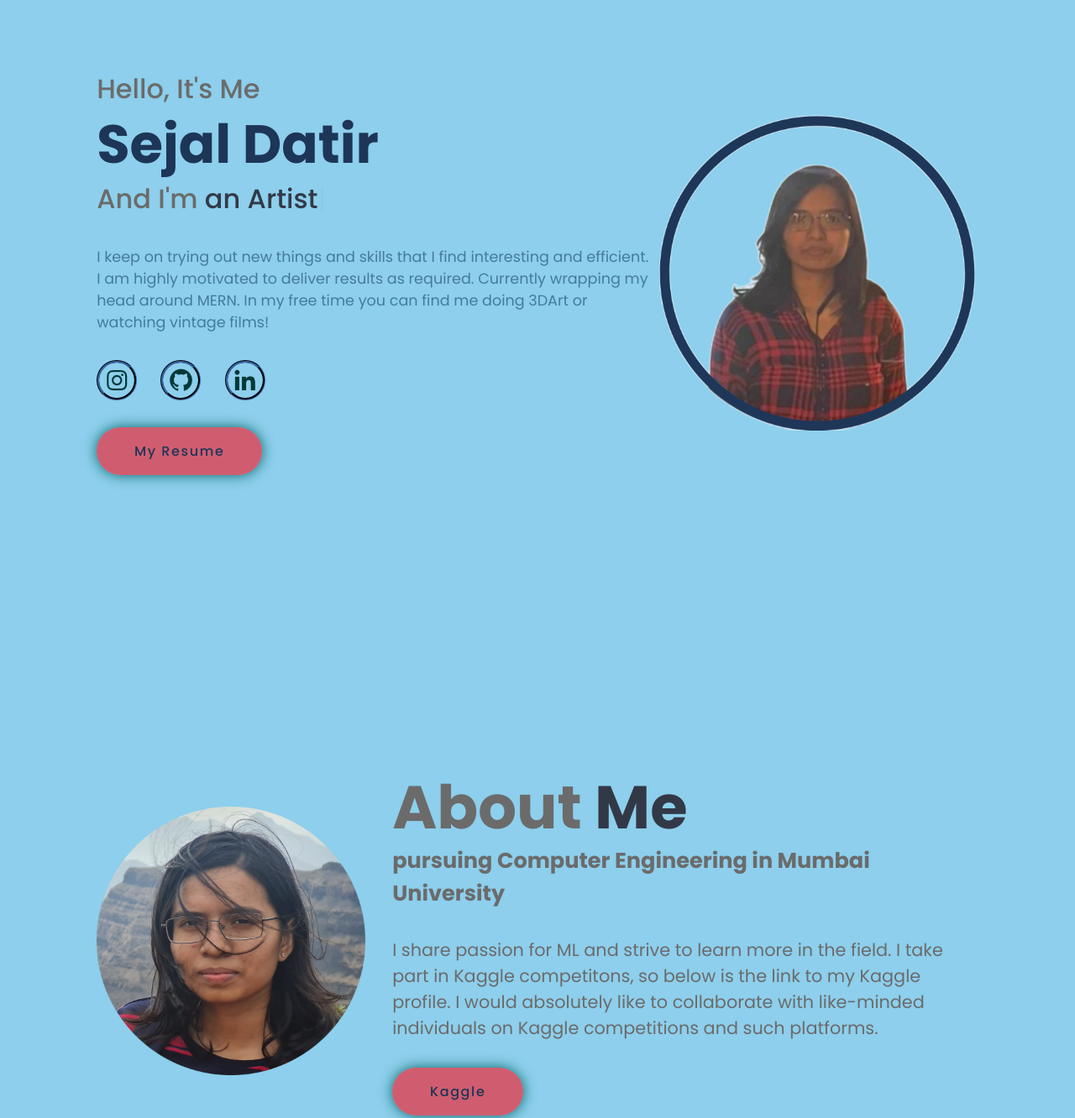
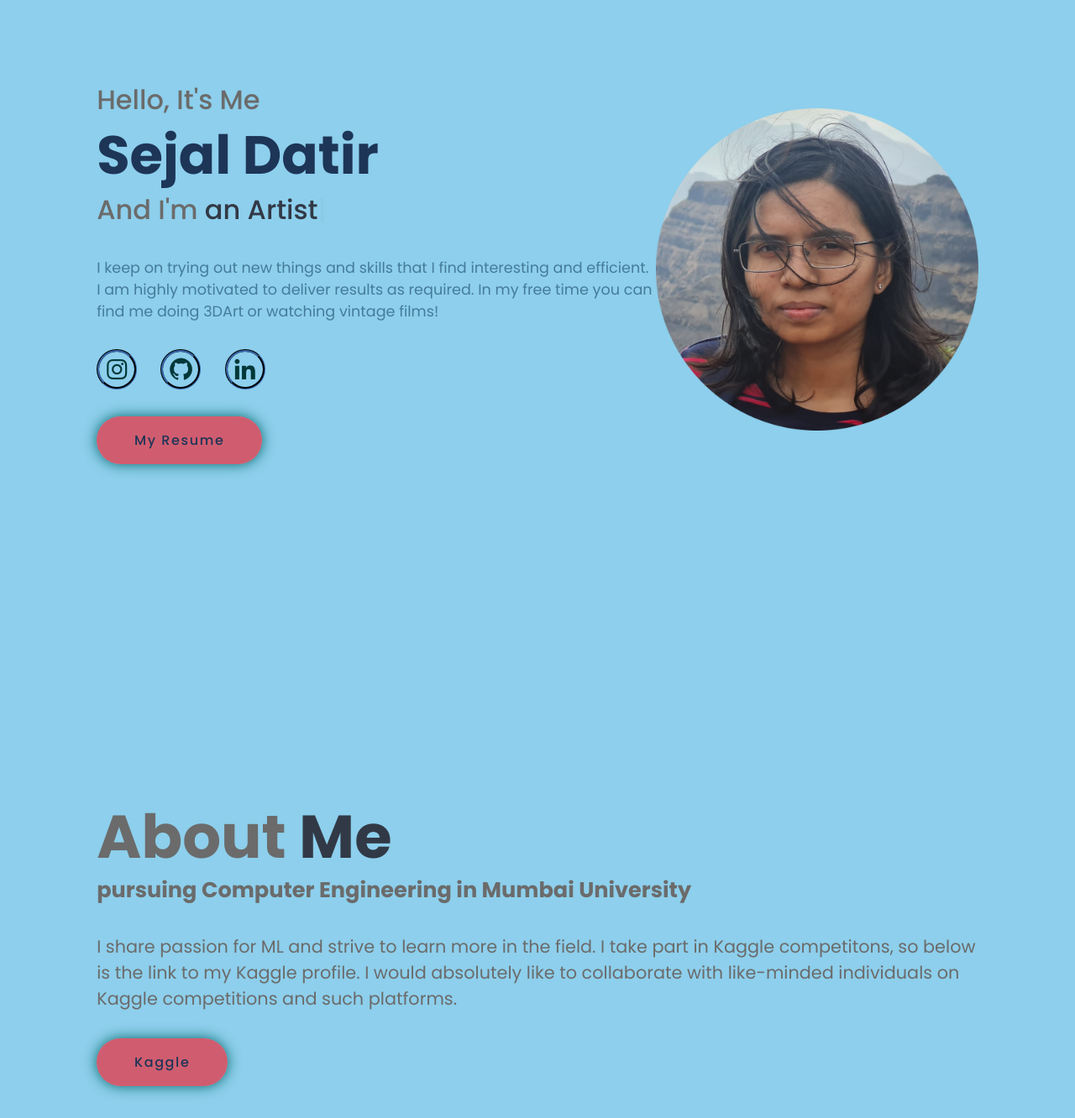
Before and after one commit to sejalapeno/portfolio-website, a plain HTML site: page index.html in a window 1280 px wide. Shown: the part 140-1472 px from the top of the page at 84% size. Drawn offline with nearby package versions, Linux system fonts and the light colour scheme.

Commit message:
Update index.html

```diff
--- a/index.html
+++ b/index.html
@@ -27,7 +27,7 @@
             <h1>Sejal Datir</h1>
             <h3> And I'm <span class="multiple-text"></span></h3>
             <p> I keep on trying out new things and skills that I find interesting and efficient. I am highly motivated to deliver results as required.
-                Currently wrapping my head around MERN.
+
                 In my free time you can find me doing 3DArt or watching vintage films!  </p>
             <div class="social-media">
                 <a href="https://www.instagram.com/sejjal_._/"><i class='bx bxl-instagram'></i></a>
@@ -35,18 +35,18 @@
                 <a href="https://www.linkedin.com/in/sejal-datir-897576247/"><i class='bx bxl-linkedin'></i></a>
                 <!-- <a href="#"></a> this is for kaggle icon -->
             </div>
-            <a href="https://drive.google.com/file/d/1Gu-t9gwBllmnGXlwO_PtqXbvSkkzL2Dz/view?usp=sharing" class="btn">My Resume</a>
+            <a href="https://drive.google.com/file/d/19HM4Ex42wg5L6vV5DTI64atdOg8cAY00/view?usp=sharing" class="btn">My Resume</a>
         </div>
         <div class="home-img">
-            <img src="images\Untitled design (4) (1).png">
+            <img src="images\about-img3-modified.png">
         </div>
     </section>
 
     <!-- now making about section -->
     <section class="about" id="about">
-        <div class="about-img">
-            <img src="images\about-img3-modified.png">
-        </div>
+        <!-- <div class="about-img">
+            <img src="">
+        </div> -->
 
         <div class="about-content">
             <h2 class="heading">About <span>Me</span></h2>
@@ -86,7 +86,7 @@
                 <div class="project-layer">
                     <h4>NLP</h4>
                     <p>Implementation of some common use cases of Natural Language Processing. </p>
-                    <a href="#"><i class='bx bx-link-external'></i></a>
+                    <a href="https://github.com/sejalapeno/NLP-Codes"><i class='bx bx-link-external'></i></a>
                 </div>
             </div>
 
```
